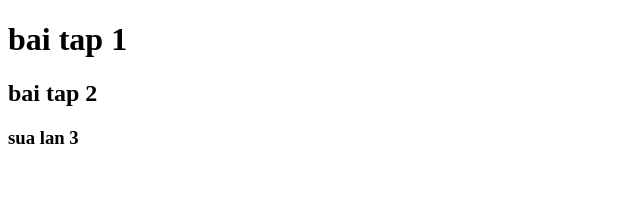
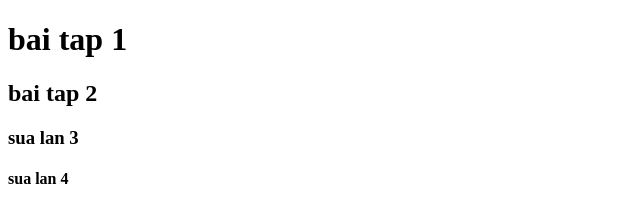
Before and after one commit to DaiPhu97/duan7, a plain HTML site: page index.html in a window 1280 px wide. Shown: the full height of the page, 0-640 px from the left. Drawn offline with Linux system fonts and the light colour scheme.

Commit message:
tesst lan 3

```diff
--- a/index.html
+++ b/index.html
@@ -11,5 +11,6 @@
       bai tap 2
       <h3>sua lan 3</h3>
     </h2>
+    <h4>sua lan 4</h4>
   </body>
 </html>
```
